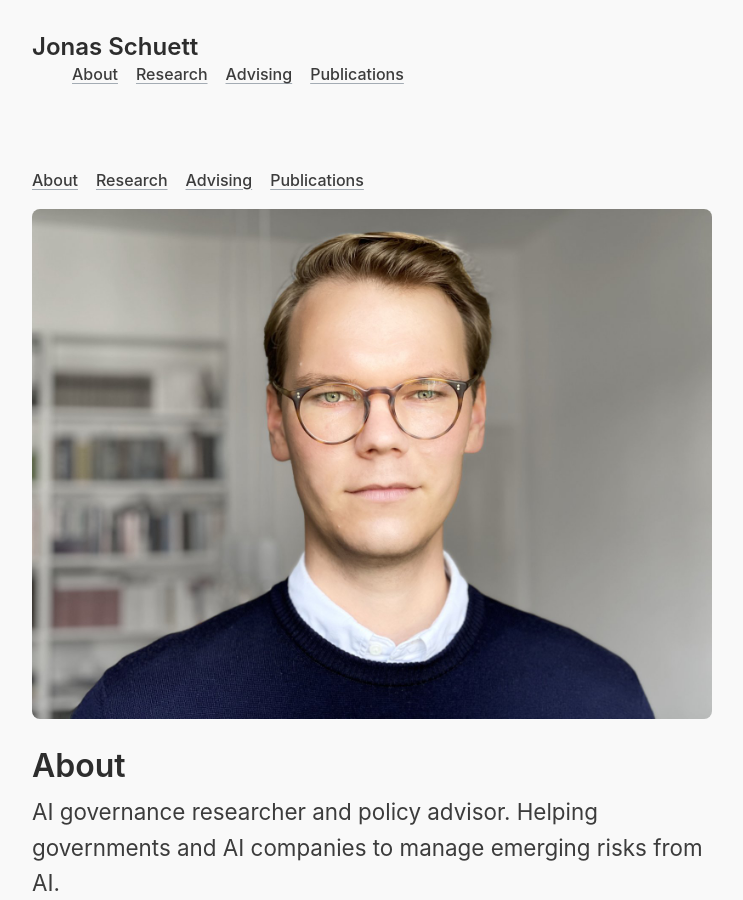
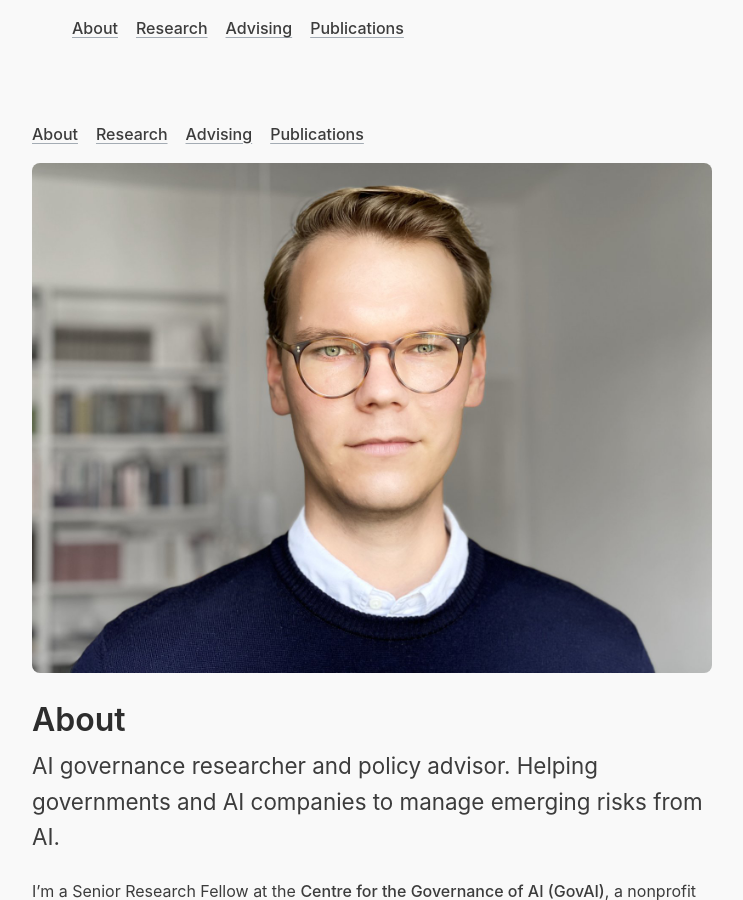
Before and after one commit to jonasschuett/jonasschuett.github.io, a Jekyll site: the page built from index.html, in a window 1280 px wide and 900 px high. Shown: the whole window, without its empty margins (268-1011 px from the left). Built offline with Jekyll 4.4.1, drawn with Linux system fonts in a browser that asks for light colours; nearby versions of some CDN libraries; the list of posts is cut into pages by our own code.

Commit message:
Update default.html

```diff
--- a/_layouts/default.html
+++ b/_layouts/default.html
@@ -7,11 +7,6 @@
 
     <div class="container content">
       <header class="masthead">
-        <h2 class="masthead-title">
-          <a href="{{ site.baseurl }}/" title="Home">{{ site.title }}</a>
-          <small>{{ site.tagline }}</small>
-          <script src="https://kit.fontawesome.com/82caf88c74.js" crossorigin="anonymous"></script>
-        </h2>
         <ul class="nav">
             <a class="nav-link active" href="#about">About</a> &nbsp;&nbsp;
             <a class="nav-link" href="#research">Research</a> &nbsp;&nbsp;
```
